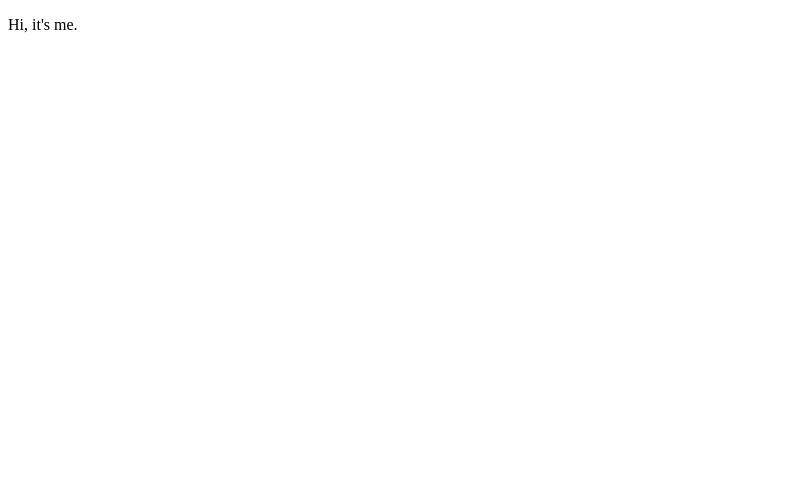
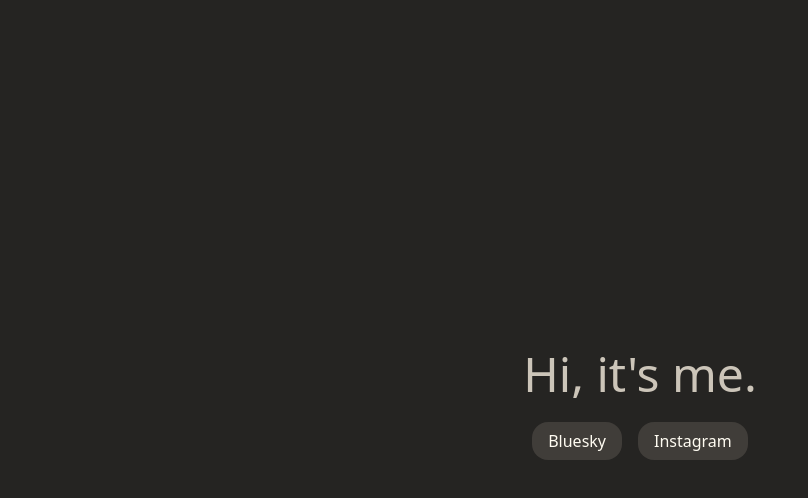
Before and after one commit to benwatts/benwatts, a plain HTML site: page index.html in a window 1280 px wide. Shown: the whole page, without its empty margins (0-808 px from the left). Drawn offline with Linux system fonts and the light colour scheme.

Commit message:
Literally the bare minimum

```diff
--- /dev/null
+++ b/css/style.css
@@ -0,0 +1,65 @@
+:root {
+  --highlight: #00A7E1;
+  --light: #FFFCF2;
+  --medium: #CCC5B9;
+  --dark: #403D39;
+  --background:#252422;
+}
+
+body {
+  margin: 0;
+  height: 100vh;
+  background: var(--background);
+  color: var(--medium);
+  font-family: system-ui, "Segoe UI", Roboto, Helvetica, Arial, sans-serif, "Apple Color Emoji", "Segoe UI Emoji", "Segoe UI Symbol";
+  font-size: 1rem;
+}
+
+main {
+  height: 100%;
+  display: flex;
+  justify-content: center;
+}
+
+.content {
+  text-align: center;
+  margin: auto;
+}
+
+
+h1 {
+  font-weight: 100;
+  font-size: 3rem;
+  margin: 0 0 1rem 0;
+}
+
+
+.button {
+  display: block;
+  padding: 0.5rem 1rem;
+  color: var(--light);
+  background: var(--dark);
+  border-radius: 1rem;
+  text-decoration: none;
+}
+.button:hover {
+  background: var(--highlight);
+  color: var(--light);
+}
+.button:active {
+  color: var(--highlight);
+  background: #fff;
+}
+
+
+.external-services-list {
+  margin: 0;
+  padding: 0;
+  display: flex;
+  justify-content: center;
+  gap: 1rem;
+}
+
+.external-services-list li {
+  list-style: none;
+}
--- a/index.html
+++ b/index.html
@@ -1,33 +1,21 @@
-<!doctype html>
-<html lang="en-CA">
-
-<head>
-  <meta charset="utf-8">
-  <title></title>
-  <meta name="description" content="">
-  <meta name="viewport" content="width=device-width, initial-scale=1">
-<!--
-  <meta property="og:title" content="">
-  <meta property="og:type" content="">
-  <meta property="og:url" content="">
-  <meta property="og:image" content="">
-
-  <link rel="icon" href="/favicon.ico" sizes="any">
-  <link rel="icon" href="/icon.svg" type="image/svg+xml">
-  <link rel="apple-touch-icon" href="icon.png">
-
-  <link rel="stylesheet" href="css/normalize.css">
-  <link rel="stylesheet" href="css/style.css">
-
-  <link rel="manifest" href="site.webmanifest">
-  <meta name="theme-color" content="#fafafa">
--->
-</head>
-
-<body>
-
-  <p>Hi, it's me.</p>
-
-</body>
-
+<!DOCTYPE html>
+<html lang="en">
+  <head>
+    <meta charset="utf-8">
+    <meta name="viewport" content="width=device-width, initial-scale=1.0">
+    <meta http-equiv="X-UA-Compatible" content="ie=edge">
+    <title>Hi, I'm Ben</title>
+    <link rel="stylesheet" href="./css/style.css">
+  </head>
+  <body>
+    <main>
+      <div class="content">
+        <h1>Hi, it's me.</h1>
+        <ul class="external-services-list">
+          <li><a class="button" href="https://bsky.app/profile/benwatts.me">Bluesky</a></li>
+          <li><a class="button" href="https://www.instagram.com/benwatts/">Instagram</a></li>
+        </ul>
+      </div>
+    </main>
+  </body>
 </html>
```
